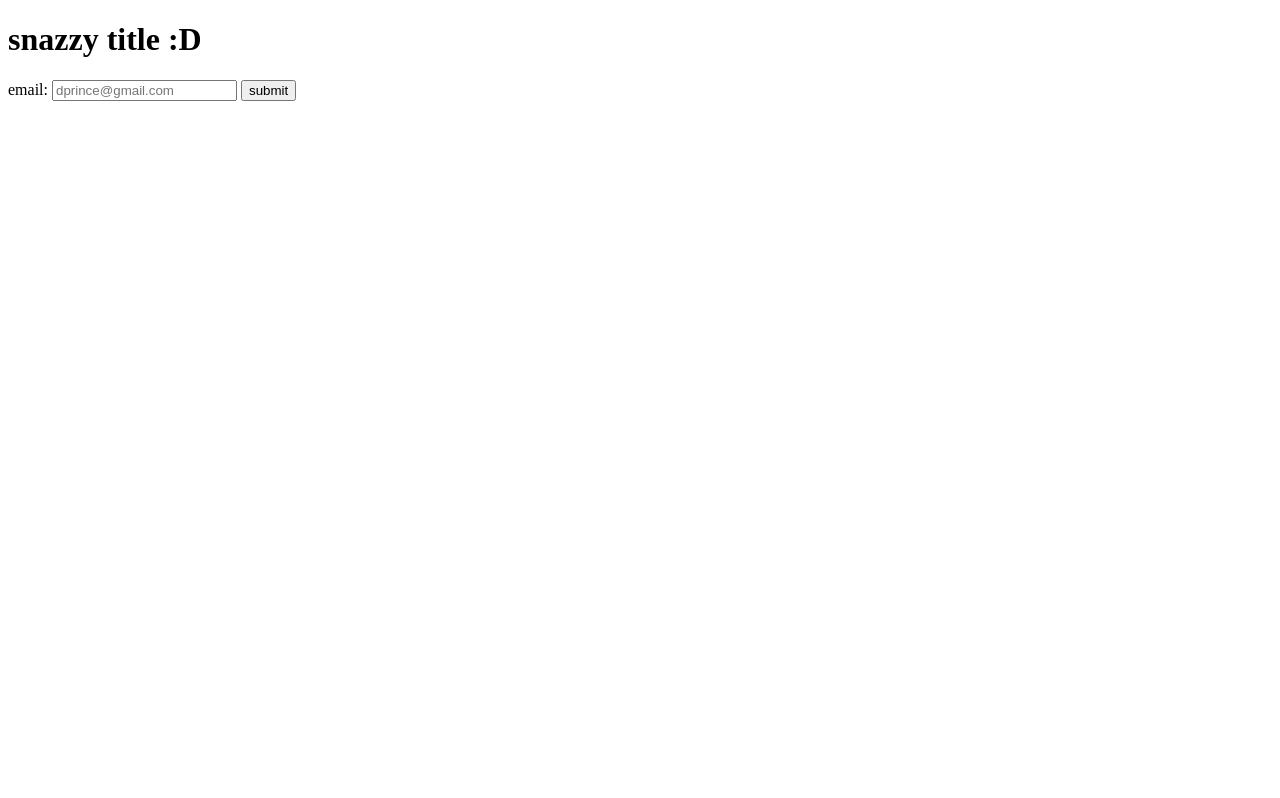
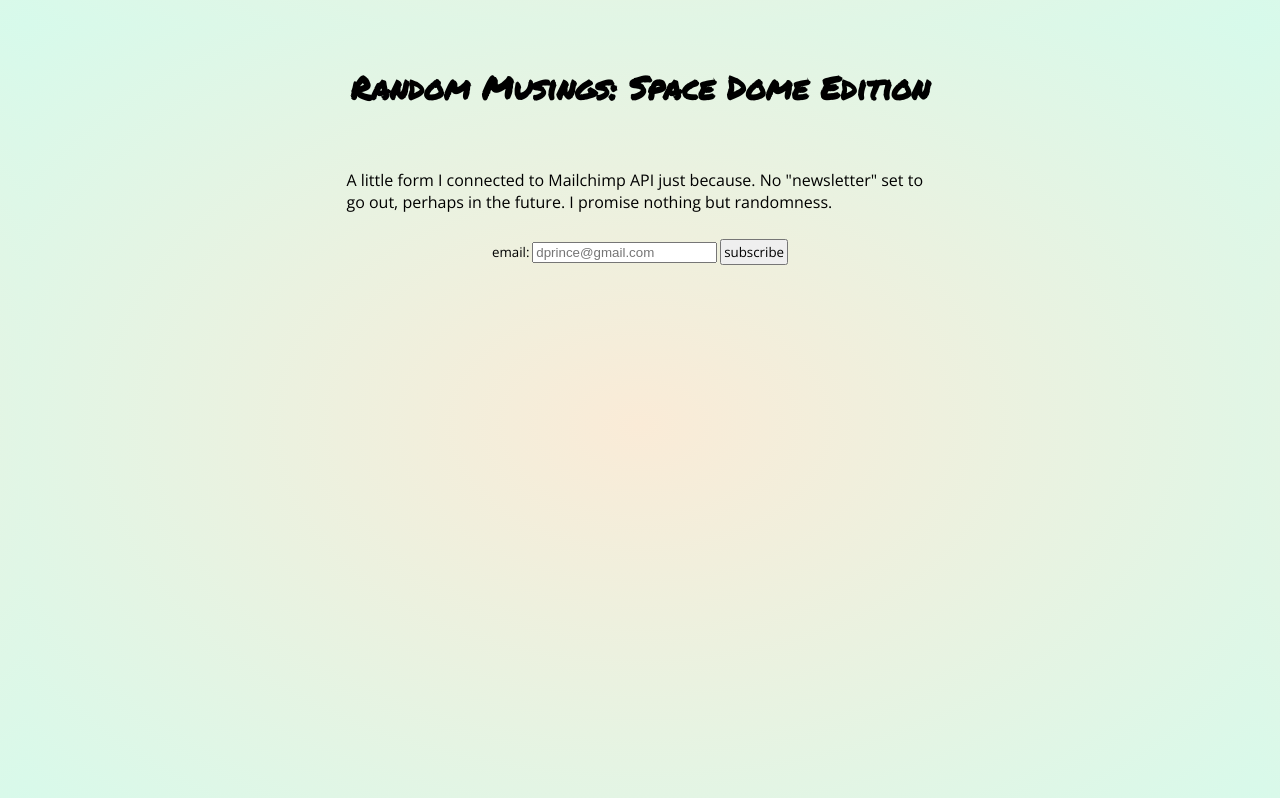
Before and after one commit to rebelcl0ud/nodegnome, a website: page public/index.html in a window 1280 px wide. Drawn offline with nearby package versions, Linux system fonts and the light colour scheme.

Commit message:
css added; styling on form, title swap, a little description

```diff
--- /dev/null
+++ b/public/css/style.css
@@ -0,0 +1,42 @@
+@import url('https://fonts.googleapis.com/css?family=Open+Sans|Permanent+Marker');
+/*
+font-family: 'Permanent Marker', cursive;
+font-family: 'Open Sans', sans-serif;
+*/
+html {
+	margin: 25px;
+	height: 100vh;
+	background: radial-gradient(#faebd7, #d7faeb);
+}
+
+.wrapper {
+	display:grid;
+	grid-template-columns: 25% 25% 25% 25%;
+	justify-items: center;
+}
+
+h1 {
+	grid-column: 1/5;
+	padding: 10px;
+	font-family: 'Permanent Marker', cursive;
+	font-size: 2em;
+}
+
+P {
+	grid-column: 2/4;
+	padding: 10px;
+}
+
+form {
+	grid-column: 2/4;
+}
+
+p,
+form,
+button {
+	font-family: 'Open Sans', sans-serif;
+}
+
+button {
+	padding: 2px;
+}
--- a/public/index.html
+++ b/public/index.html
@@ -2,15 +2,19 @@
 <html lang="en">
 <head>
 	<meta charset="UTF-8">
-	<title>name me something awesome</title>
+	<link rel="stylesheet" type="text/css" href="css/style.css" />
+	<title>Random Musings</title>
 </head>
 <body>
-	<h1>snazzy title :D</h1>
-	<form action="/" method="post">
-		<label for="email">email:</label>
-		<input type="text" name="email" id="email" placeholder="dprince@gmail.com">
-		<button type="submit" name="submit" id="submit">submit</button>
-	</form>
+	<div class="wrapper">
+		<h1>Random Musings: Space Dome Edition</h1>
+		<br />
+		<form action="/" method="post">
+			<label for="email"><small>email:<small></label>
+			<input type="text" name="email" id="email" placeholder="dprince@gmail.com">
+			<button type="submit" name="submit" id="submit">subscribe</button>
+		</form>
+	</div>
 	<script type="text/javascript" src="./js/build.js"></script>
 </body>
 </html>
```
Also changed, not shown: public/js/build.js.
